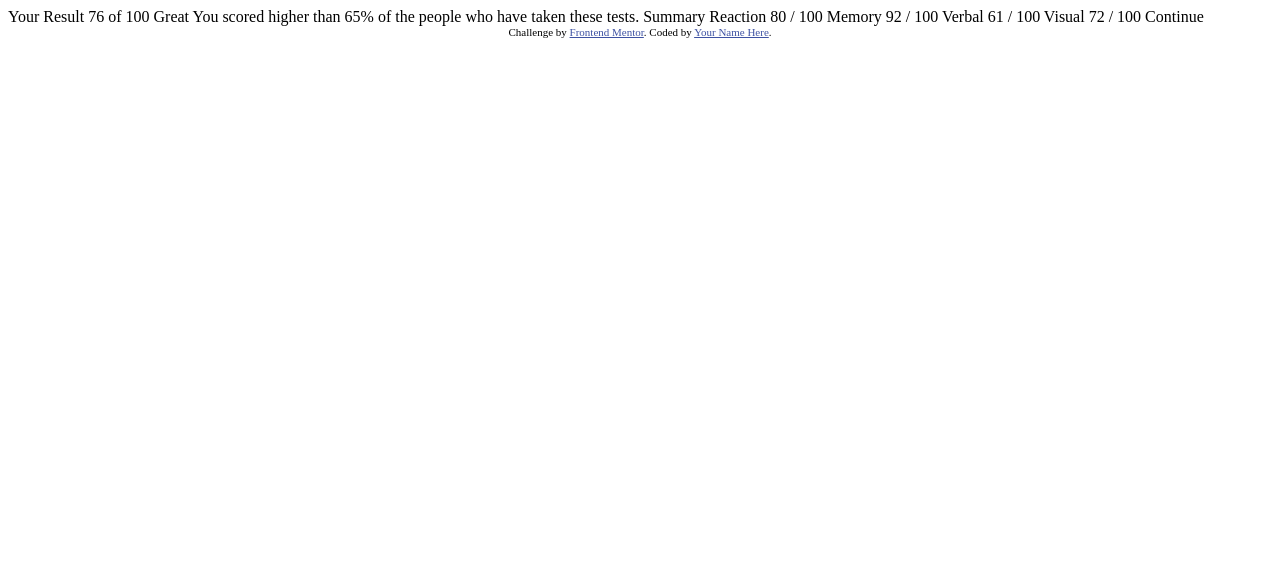
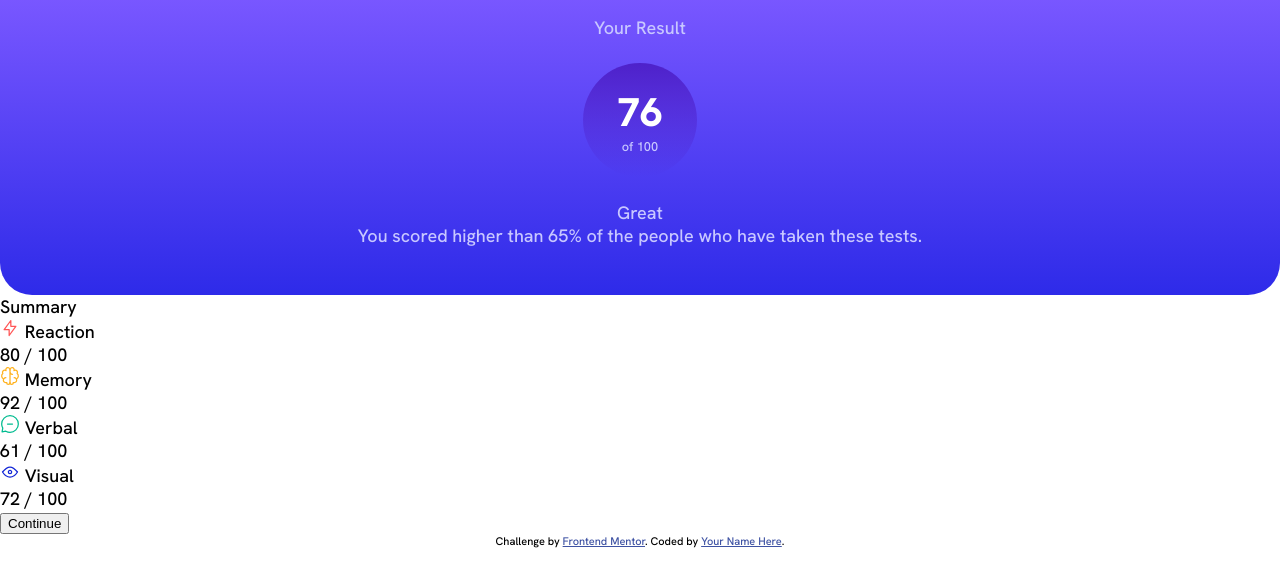
Before and after one commit to rzho17/results-summary-component-main, a plain HTML site: page index.html in a window 1280 px wide. Drawn offline with Linux system fonts and the light colour scheme.

Commit message:
Add styling for main result component

```diff
--- a/index.html
+++ b/index.html
@@ -1,47 +1,107 @@
 <!DOCTYPE html>
 <html lang="en">
   <head>
-  <meta charset="UTF-8">
-  <meta name="viewport" content="width=device-width, initial-scale=1.0"> <!-- displays site properly based on user's device -->
+    <meta charset="UTF-8" />
+    <meta name="viewport" content="width=device-width, initial-scale=1.0" />
+    <!-- displays site properly based on user's device -->
 
-  <link rel="icon" type="image/png" sizes="32x32" href="./assets/images/favicon-32x32.png">
+    <link
+      rel="icon"
+      type="image/png"
+      sizes="32x32"
+      href="./assets/images/favicon-32x32.png"
+    />
 
     <title>Frontend Mentor | Results summary component</title>
 
     <!-- Feel free to remove these styles or customise in your own stylesheet 👍 -->
     <style>
-    .attribution { font-size: 11px; text-align: center; }
-    .attribution a { color: hsl(228, 45%, 44%); }
+      .attribution {
+        font-size: 11px;
+        text-align: center;
+      }
+      .attribution a {
+        color: hsl(228, 45%, 44%);
+      }
     </style>
+
+    <link rel="stylesheet" href="styles.css" />
+    <link rel="preconnect" href="https://fonts.googleapis.com" />
+    <link rel="preconnect" href="https://fonts.gstatic.com" crossorigin />
+    <link
+      href="https://fonts.googleapis.com/css2?family=Hanken+Grotesk:ital,wght@0,500;0,700;0,800;1,500;1,700;1,800&display=swap"
+      rel="stylesheet"
+    />
   </head>
   <body>
+    <main>
+      <div class="container">
+        <div class="displayResults">
+          Your Result
+          <div class="mainScoreContainer">
+            <div class="mainScore">76</div>
+            <div class="baseScore">of 100</div>
+          </div>
+          <div class="greetingMsg">
+            Great
+            <div class="greetingInfo">
+              You scored higher than 65% of the people who have taken these
+              tests.
+            </div>
+          </div>
+        </div>
 
-  Your Result
-  76
-  of 100
-
-  Great
-  You scored higher than 65% of the people who have taken these tests.
-
+        <div class="displayInfo">
           Summary
-
+          <div class="scoreBox reaction">
+            <div class="titleContainer">
+              <img
+                src="assets/images/icon-reaction.svg"
+                alt="red lightning symbol"
+              />
               Reaction
-  80 / 100
-
+            </div>
+            <div class="scoreContainer">80 / 100</div>
+          </div>
+          <div class="scoreBox memory">
+            <div class="titleContainer">
+              <img
+                src="assets/images/icon-memory.svg"
+                alt="red lightning symbol"
+              />
               Memory
-  92 / 100
-
+            </div>
+            <div class="scoreContainer">92 / 100</div>
+          </div>
+          <div class="scoreBox verbal">
+            <div class="titleContainer">
+              <img
+                src="assets/images/icon-verbal.svg"
+                alt="red lightning symbol"
+              />
               Verbal
-  61 / 100
-
+            </div>
+            <div class="scoreContainer">61 / 100</div>
+          </div>
+          <div class="scoreBox visual">
+            <div class="titleContainer">
+              <img
+                src="assets/images/icon-visual.svg"
+                alt="red lightning symbol"
+              />
               Visual
-  72 / 100
-
-  Continue
-
+            </div>
+            <div class="scoreContainer">72 / 100</div>
+          </div>
+          <button>Continue</button>
+        </div>
+      </div>
+    </main>
     <div class="attribution">
-    Challenge by <a href="https://www.frontendmentor.io?ref=challenge" target="_blank">Frontend Mentor</a>.
-    Coded by <a href="#">Your Name Here</a>.
+      Challenge by
+      <a href="https://www.frontendmentor.io?ref=challenge" target="_blank"
+        >Frontend Mentor</a
+      >. Coded by <a href="#">Your Name Here</a>.
     </div>
   </body>
 </html>
--- /dev/null
+++ b/styles.css
@@ -0,0 +1,67 @@
+root {
+  light-red: hsl(0, 100%, 67%);
+  orange-yellow: hsl(39, 100%, 56%);
+  green-teal: hsl(166, 100%, 37%);
+  cobalt-blue: hsl(234, 85%, 45%);
+
+  light-slate-blue: hsl(252, 100%, 67%);
+  light-royal-blue: hsl(241, 81%, 54%);
+
+  violet-blue: hsla(256, 72%, 46%, 1);
+  persian-blue: hsla(241, 72%, 46%, 0);
+}
+body {
+  margin: 0;
+  min-height: 100vh;
+  font-family: "Hanken Grotesk", sans-serif;
+  font-size: 18px;
+}
+
+main {
+}
+
+.displayResults {
+  display: flex;
+  flex-direction: column;
+  align-items: center;
+  gap: 1.5rem;
+
+  padding: 1rem 2rem 3rem;
+  border-bottom-left-radius: 2rem;
+  border-bottom-right-radius: 2rem;
+
+  color: hsl(241, 100%, 89%);
+  text-align: center;
+  background-image: linear-gradient(hsl(252, 100%, 67%), hsl(241, 81%, 54%));
+}
+
+.mainScoreContainer {
+  display: flex;
+  flex-direction: column;
+  justify-content: center;
+  align-items: center;
+  width: 50px;
+  height: 50px;
+
+  padding: 2rem;
+
+  background-image: linear-gradient(
+    hsla(256, 72%, 46%, 1),
+    hsla(241, 72%, 46%, 0)
+  );
+  border-radius: 50%;
+}
+
+.mainScore {
+  font-size: 2.5rem;
+  font-weight: 800;
+
+  color: hsl(0, 0%, 100%);
+}
+
+.baseScore {
+  font-size: 0.8rem;
+}
+
+.greetingMsg {
+}
```
Lines whose indentation alone changed are shown as unchanged.
